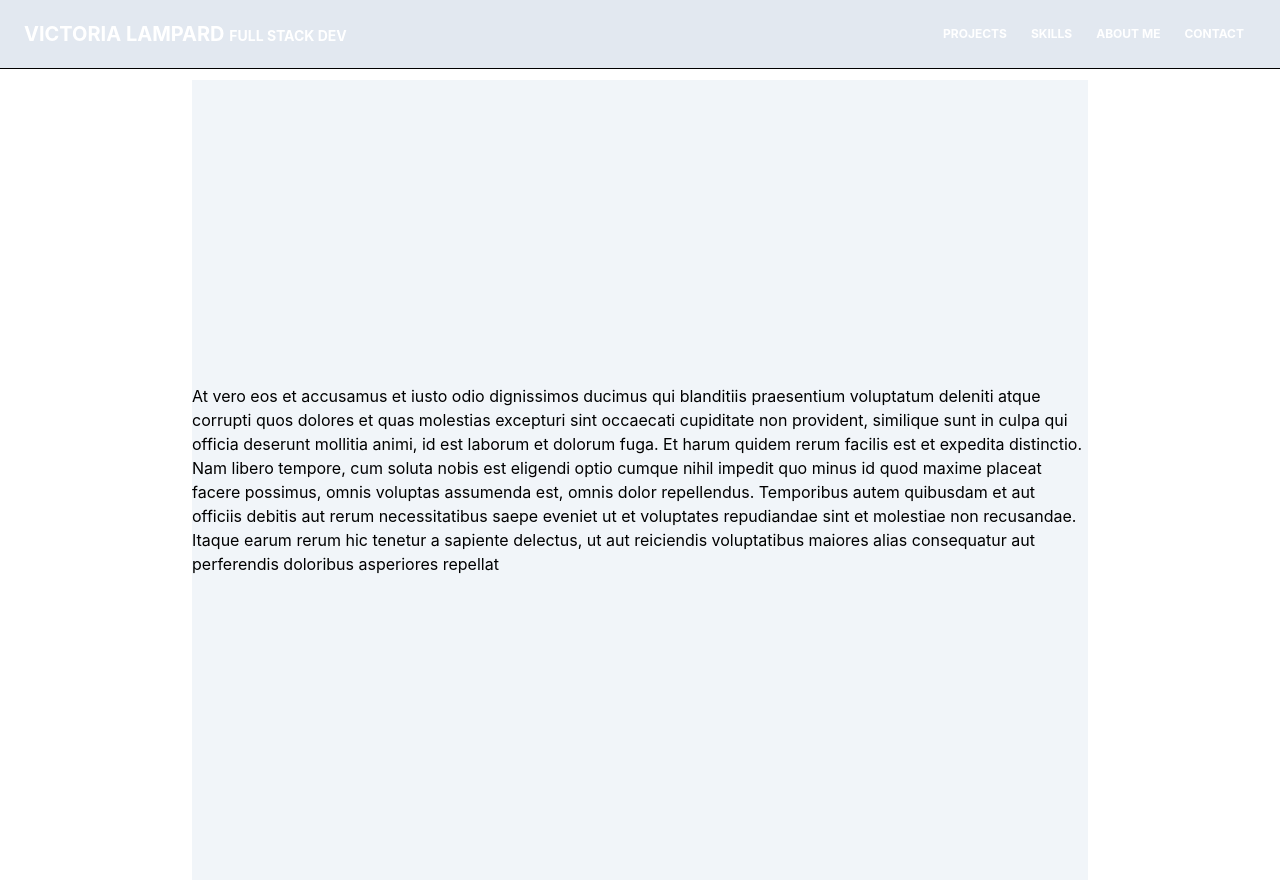
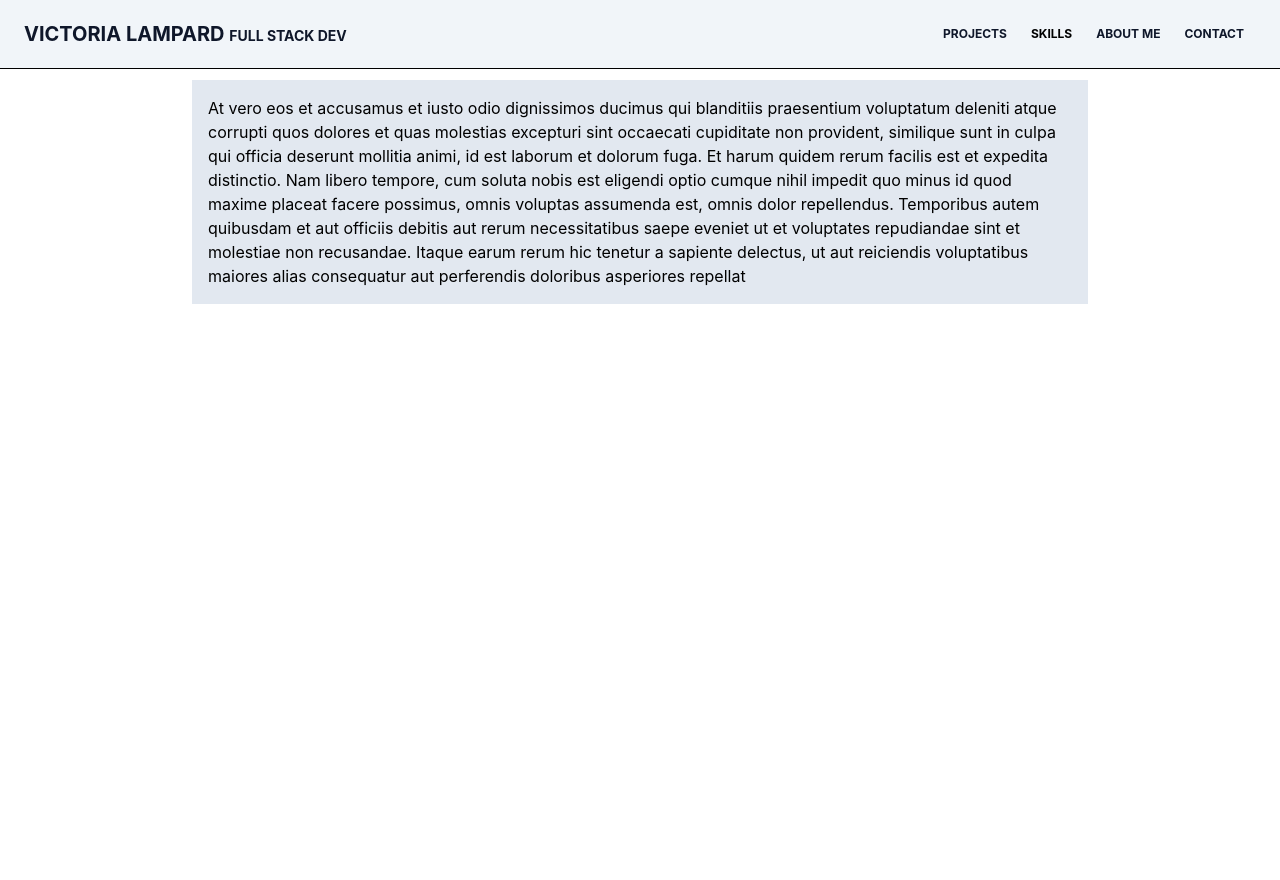
Before and after one commit to vglampard/portfolio-tailwind, a React (Create React App) app: page / in a window 1280 px wide. Built offline with nearby package versions, Linux system fonts and the light colour scheme.

Commit message:
added skeleton content

```diff
--- a/src/App.css
+++ b/src/App.css
@@ -1,4 +1,12 @@
+body{
+    background-color: white;
+    /* background-image: url("./marble.png");
+    background-repeat: no-repeat;
+  background-position: center center;
+  background-size: cover;
+  background-attachment: fixed; */
 
+}
 @tailwind base;
 @tailwind components;
 @tailwind utilities;
--- a/src/App.js
+++ b/src/App.js
@@ -1,22 +1,26 @@
-import './App.css';
-import Navbar from './components/Navbar/Navbar';
-
-
-import { Link } from "react-router-dom";
+import "./App.css";
 
 function App() {
   return (
     <div className="flex justify-center">
-      <div className="flex items-center justify-center w-[70%] bg-slate-100 max-h-[60%]">
-      <p>At vero eos et accusamus et iusto odio dignissimos ducimus qui blanditiis praesentium voluptatum deleniti atque corrupti quos dolores et quas molestias excepturi sint occaecati cupiditate non provident, similique sunt in culpa qui officia deserunt mollitia animi, id est laborum et dolorum fuga. Et harum quidem rerum facilis est et expedita distinctio. Nam libero tempore, cum soluta nobis est eligendi optio cumque nihil impedit quo minus id quod maxime placeat facere possimus, omnis voluptas assumenda est, omnis dolor repellendus. Temporibus autem quibusdam et aut officiis debitis aut rerum necessitatibus saepe eveniet ut et voluptates repudiandae sint et molestiae non recusandae. Itaque earum rerum hic tenetur a sapiente delectus, ut aut reiciendis voluptatibus maiores alias consequatur aut perferendis doloribus asperiores repellat
-      </p></div>
-   <body className="bg-white h-[100vh]">
-
-
-
-   </body>
-
-
+      <div className="flex items-center justify-center w-[70%] max-h-[60%] bg-slate-200 h-[70%]">
+        <p className="p-4">
+          At vero eos et accusamus et iusto odio dignissimos ducimus qui
+          blanditiis praesentium voluptatum deleniti atque corrupti quos dolores
+          et quas molestias excepturi sint occaecati cupiditate non provident,
+          similique sunt in culpa qui officia deserunt mollitia animi, id est
+          laborum et dolorum fuga. Et harum quidem rerum facilis est et expedita
+          distinctio. Nam libero tempore, cum soluta nobis est eligendi optio
+          cumque nihil impedit quo minus id quod maxime placeat facere possimus,
+          omnis voluptas assumenda est, omnis dolor repellendus. Temporibus
+          autem quibusdam et aut officiis debitis aut rerum necessitatibus saepe
+          eveniet ut et voluptates repudiandae sint et molestiae non recusandae.
+          Itaque earum rerum hic tenetur a sapiente delectus, ut aut reiciendis
+          voluptatibus maiores alias consequatur aut perferendis doloribus
+          asperiores repellat
+        </p>
+      </div>
+      <body className="bg-white h-[100vh]"></body>
     </div>
   );
 }
--- a/src/components/Navbar/Navbar.js
+++ b/src/components/Navbar/Navbar.js
@@ -5,17 +5,17 @@ export default function Navbar({ fixed }) {
   const [navbarOpen, setNavbarOpen] = React.useState(false);
   return (
     <>
-      <nav className="relative flex flex-wrap items-center justify-between px-2 py-3 outline outline-1 bg-slate-200 mb-3">
+      <nav className="relative flex flex-wrap items-center justify-between px-2 py-3 outline outline-1 bg-slate-100 mb-3">
         <div className="container px-4 mx-auto flex flex-wrap items-center justify-between">
           <div className="w-full relative flex justify-between lg:w-auto lg:static lg:block lg:justify-start">
             <a
-              className="text-sm font-bold leading-relaxed inline-block mr-4 py-2 whitespace-nowrap uppercase text-white"
+              className="text-sm font-bold leading-relaxed inline-block mr-4 py-2 whitespace-nowrap uppercase text-slate-900"
               href="/"
             >
               <span className="text-xl">Victoria Lampard </span>Full Stack Dev
             </a>
             <button
-              className="text-white cursor-pointer text-xl leading-none px-3 py-1 border border-solid border-transparent rounded bg-transparent block lg:hidden outline-none focus:outline-none"
+              className="text-slate-900 cursor-pointer text-xl leading-none px-3 py-1 border border-solid border-transparent rounded bg-transparent block lg:hidden outline-none focus:outline-none"
               type="button"
               onClick={() => setNavbarOpen(!navbarOpen)}
             >
@@ -33,7 +33,7 @@ export default function Navbar({ fixed }) {
               <li className="nav-item">
                 <Link
                   to="projects"
-                  className="px-3 py-2 flex items-center text-xs uppercase font-bold leading-snug text-white hover:opacity-75"
+                  className="px-3 py-2 flex items-center text-xs uppercase font-bold leading-snug text-slate-900 hover:opacity-75"
                 >
                   Projects
                 </Link>
@@ -41,7 +41,7 @@ export default function Navbar({ fixed }) {
               <li className="nav-item">
                 <Link
                   to="skills"
-                  className="px-3 py-2 flex items-center text-xs uppercase font-bold leading-snug text-white hover:opacity-75"
+                  className="px-3 py-2 flex items-center text-xs uppercase font-bold leading-snug text-slate-900hover:opacity-75"
                 >
                   Skills
                 </Link>
@@ -49,7 +49,7 @@ export default function Navbar({ fixed }) {
               <li className="nav-item">
                 <Link
                   to="aboutme"
-                  className="px-3 py-2 flex items-center text-xs uppercase font-bold leading-snug text-white hover:opacity-75"
+                  className="px-3 py-2 flex items-center text-xs uppercase font-bold leading-snug text-slate-900 hover:opacity-75"
                 >
                   About Me
                 </Link>
@@ -57,7 +57,7 @@ export default function Navbar({ fixed }) {
               <li className="nav-item">
                 <Link
                   to="contact"
-                  className="px-3 py-2 flex items-center text-xs uppercase font-bold leading-snug text-white hover:opacity-75"
+                  className="px-3 py-2 flex items-center text-xs uppercase font-bold leading-snug text-slate-900 hover:opacity-75"
                 >
                   Contact
                 </Link>
```
Also changed, not shown: 1 other file (tests, documents, lock files or other folders).
